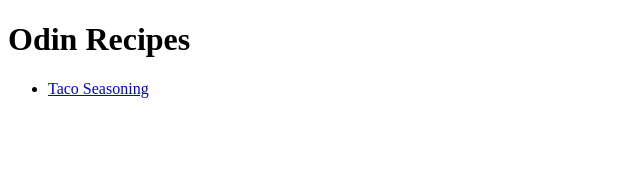
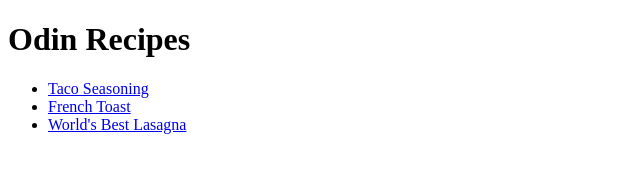
Before and after one commit to Penguin2311/odin-recipes, a plain HTML site: page index.html in a window 1280 px wide. Shown: the whole page, without its empty margins (0-640 px from the left). Drawn offline with Linux system fonts and the light colour scheme.

Commit message:
Fix links

```diff
--- a/index.html
+++ b/index.html
@@ -10,6 +10,8 @@
     <h1>Odin Recipes</h1>
     <ul>
         <li><a href="recipes/taco-seasoning.html">Taco Seasoning</a></li>
+        <li><a href="recipes/french-toast.html">French Toast</a></li>
+        <li><a href="recipes/worlds-best-lasagna.html">World's Best Lasagna</a></li>
     </ul>
 
 </body>
```
